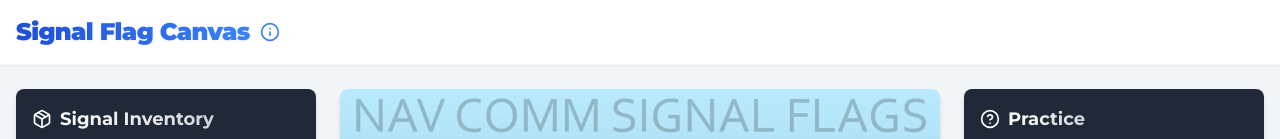
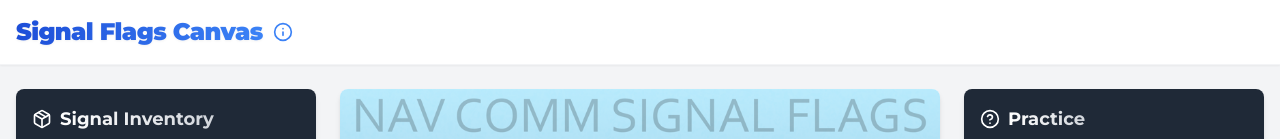
Before and after one commit to albertchouforces/signalcanvas, a React (Vite) app: page / in a window 1280 px wide. Shown: the top 139 px of the page. Built offline with nearby package versions, Linux system fonts and the light colour scheme.

Commit message:
Update Header.tsx

```diff
--- a/src/components/Header.tsx
+++ b/src/components/Header.tsx
@@ -34,7 +34,7 @@
       <div className="container mx-auto px-4 py-4 flex justify-between items-center">
         <div className="flex items-center">
           <h1 className="text-2xl font-montserrat font-black tracking-tight text-transparent bg-clip-text bg-gradient-to-r from-blue-700 to-blue-500 drop-shadow-sm">
-            Signal Flag Canvas
+            Signal Flags Canvas
           </h1>
           <div className="relative ml-2">
             <button
```
